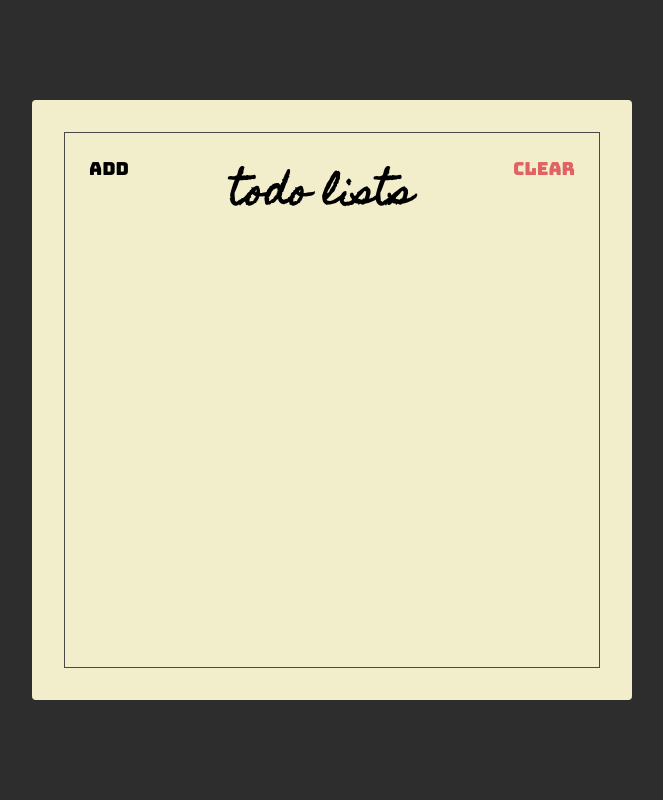
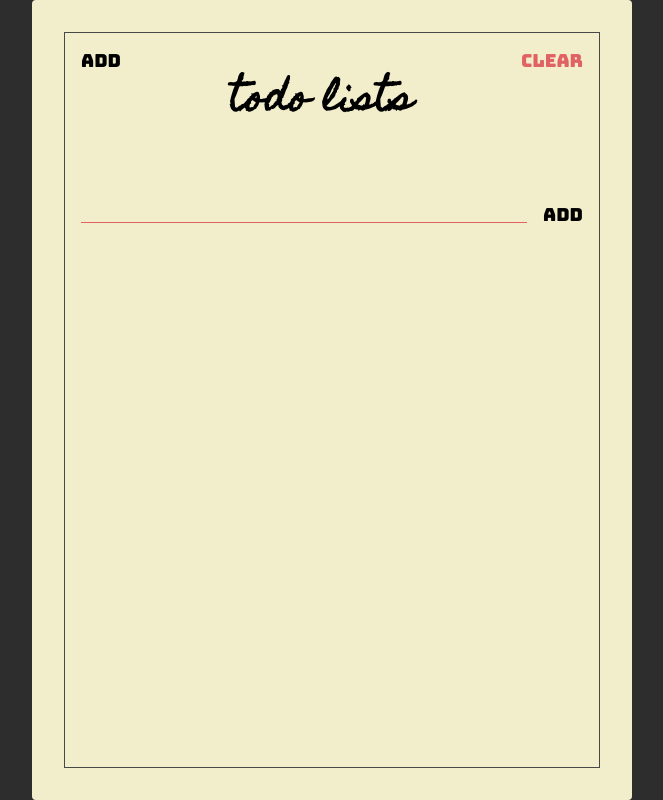
Before and after one commit to 8ballali/react-course-starter, a website: page index.html in a window 1280 px wide. Shown: the whole page, without its empty margins (308-971 px from the left). Drawn offline with Linux system fonts and the light colour scheme.

Commit message:
Create add todo section

```diff
--- a/index.html
+++ b/index.html
@@ -14,11 +14,18 @@
   <body>
     <div class="container">
       <div class="frame">
-        <div class="header">
+        <section class="header">
           <button class="header-btn">Add</button>
           <h1 class="header-title">Todo Lists</h1>
           <button class="header-btn main-red-color">Clear</button>
-        </div>
+        </section>
+
+        <section class="add">
+          <form class="add-form">
+            <input type="text" class="add-input" />
+            <button class="add-btn">Add</button>
+          </form>
+        </section>
       </div>
     </div>
   </body>
--- a/styles.css
+++ b/styles.css
@@ -34,7 +34,7 @@ html {
 
 .container {
   width: 600px;
-  height: 600px;
+  height: 800px;
   background-color: #f2eecb;
   border-radius: 4px;
 
@@ -67,8 +67,46 @@ html {
   font-size: 1.8rem;
   font-family: "Bungee", sans-serif;
 
-  padding: 24px;
+  padding: 16px;
+  cursor: pointer;
+
   background: unset;
   border: unset;
   outline: unset;
 }
+
+.add {
+  padding: 16px;
+}
+
+.add-form {
+  display: flex;
+  align-items: flex-start;
+}
+
+.add-input {
+  background: unset;
+  border: unset;
+  padding: 0 64px;
+
+  flex: 1;
+
+  border-bottom: 1px solid var(--main-red-color);
+  outline: unset;
+
+  font-family: "Homemade Apple", sans-serif;
+  font-size: 16px;
+  text-transform: lowercase;
+}
+
+.add-btn {
+  font-size: 1.8rem;
+  font-family: "Bungee", sans-serif;
+
+  padding: 16px;
+  padding-right: unset;
+
+  background: unset;
+  border: unset;
+  outline: unset;
+}
```
